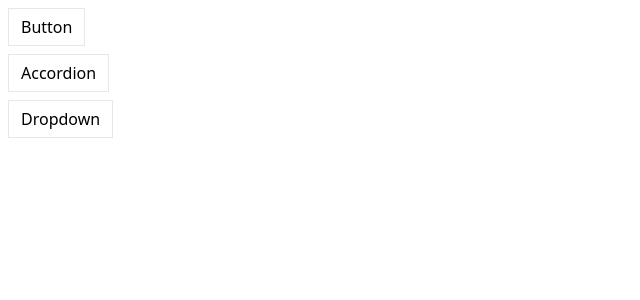
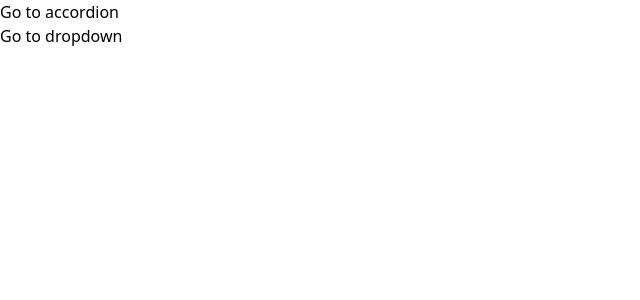
Before and after one commit to miguelkubrusly/components-showcase-app, a React (Create React App) app: page / in a window 1280 px wide. Shown: the top 300 px of the page, without its empty margins (0-640 px from the left). Built offline with nearby package versions, Linux system fonts and the light colour scheme.

Commit message:
fix(nav): do like in Udemy
-use correct browser commands in context--
-- like event popstate with cleaner, pathname, pushState
-move navigate to Link
-use anchor instead of button, in Link
-exclude Navigation component completely(at least so far)

```diff
--- a/src/App.tsx
+++ b/src/App.tsx
@@ -1,33 +1,26 @@
-import { useContext, useState, useEffect } from "react";
-import NavigationContext from "./context/NavigationContext";
+import { useContext } from "react";
+import NavigationContext from "./context/navigation";
 import ButtonPage from "./pages/ButtonPage";
 import DropdownPage from "./pages/DropdownPage";
 import AccordionPage from "./pages/AccordionPage";
-import Navigation from "./components/Navigation";
+import Link from "./components/Link";
+import Router from "./components/Router";
 
 function App() {
-  const [currentPage, setCurrentPage] = useState(null);
-
-  const { currentPath }: any = useContext(NavigationContext);
-
-  const loadPage = (page: any) => setCurrentPage(page);
-
-  useEffect(() => {
-    const pages: any = {
-      "/button": <ButtonPage />,
-      "/accordion": <AccordionPage />,
-      "/dropdown": <DropdownPage />,
-    };
-
-    loadPage(pages[currentPath]);
-  }, [currentPath]);
+  // const { currentPath }: any = useContext(NavigationContext);
 
   return (
     <div>
+      <Link to={"./accordion"}>Go to accordion</Link>
+      <Link to={"./dropdown"}>Go to dropdown</Link>
       <div>
-        <Navigation />
+        <Router path={"./accordion"}>
+          <AccordionPage />
+        </Router>
       </div>
-      <div>{currentPage}</div>
+      <Router path={"./dropdown"}>
+        <DropdownPage />
+      </Router>
     </div>
   );
 }
--- a/src/components/Link.tsx
+++ b/src/components/Link.tsx
@@ -1,19 +1,17 @@
 import { useContext } from "react";
-import NavigationContext from "../context/NavigationContext";
-import Button from "./Button";
+import NavigationContext from "../context/navigation";
 
-function Link({ children, path }: any) {
+function Link({ children, to }: any) {
   const { navigate } = useContext(NavigationContext);
 
-  const handleClick = () => {
-    navigate(path);
+  const handleClick = (event: any) => {
+    event.preventDefault();
+    navigate(to);
   };
 
   return (
     <div>
-      <Button onClick={handleClick} outline>
-        {children}
-      </Button>
+      <a onClick={handleClick}>{children}</a>
     </div>
   );
 }
--- a/src/components/Navigation.tsx
+++ /dev/null
@@ -1,13 +0,0 @@
-import Link from "./Link";
-
-function Navigation() {
-  return (
-    <div>
-      <Link path={"./button"}>Button</Link>
-      <Link path={"./accordion"}>Accordion</Link>
-      <Link path={"./dropdown"}>Dropdown</Link>
-    </div>
-  );
-}
-
-export default Navigation;
--- /dev/null
+++ b/src/components/Router.tsx
@@ -0,0 +1,14 @@
+import { useContext } from "react";
+import NavigationContext from "../context/navigation";
+
+function Router({ path, children }: any) {
+  const { currentPath } = useContext(NavigationContext);
+
+  if (path === currentPath) {
+    return children;
+  }
+
+  return null;
+}
+
+export default Router;
--- a/src/context/NavigationContext.tsx
+++ b/src/context/navigation.tsx
@@ -11,7 +11,7 @@ function NavigationProvider({ children }: { children: React.ReactNode }) {
     };
     window.addEventListener("popstate", handler, true);
     return window.removeEventListener("popstate", handler);
-  }, []);
+  }, [currentPath]);
 
   const navigate = (to: string) => {
     window.history.pushState({}, "", to);
--- a/src/index.tsx
+++ b/src/index.tsx
@@ -2,7 +2,7 @@ import "./index.css";
 import ReactDOM, { Root } from "react-dom/client";
 import App from "./App";
 import { StrictMode } from "react";
-import { NavigationProvider } from "./context/NavigationContext";
+import { NavigationProvider } from "./context/navigation";
 
 const el: HTMLElement = document.getElementById("root")!;
 const root: Root = ReactDOM.createRoot(el);
```
